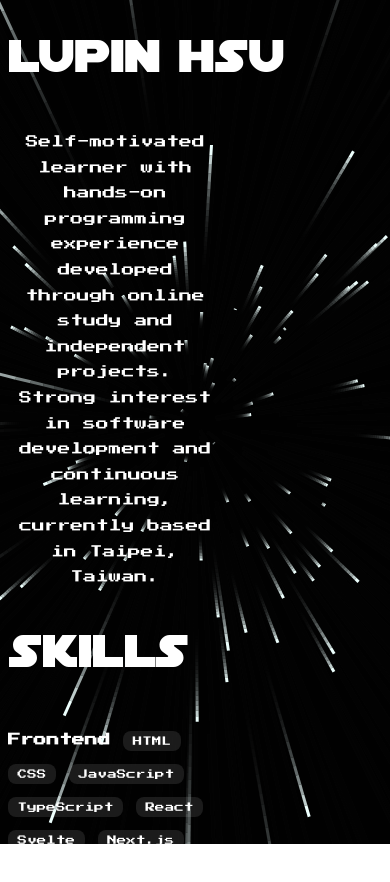
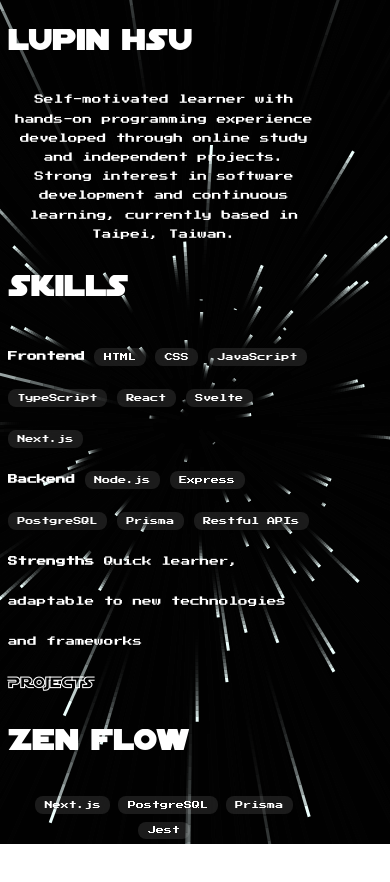
Before and after one commit to SAAAM485/portfolio, a SvelteKit app: page / in a window 390 px wide. Shown: the top 882 px of the page. Built offline with nearby package versions, Linux system fonts and the light colour scheme.

Commit message:
feat: Added mobile platform compatability.

```diff
--- a/src/routes/+page.svelte
+++ b/src/routes/+page.svelte
@@ -389,7 +389,7 @@
 	}
 	p.skills {
 		text-align: start;
-		line-height: 2rem;
+		line-height: 2.5rem;
 	}
 	a {
 		color: white;
@@ -410,6 +410,7 @@
 		border-radius: 0.5rem;
 		font-family: 'PressStart2P', cursive;
 		font-size: 0.6rem;
+		text-wrap: nowrap;
 	}
 	.tech:hover {
 		background-color: rgba(255, 255, 255, 0.3);
@@ -421,7 +422,7 @@
 		flex-direction: column;
 		gap: 1rem;
 		align-items: flex-start;
-		width: 20%;
+		margin: 0 auto;
 	}
 	.contact-link {
 		display: flex;
@@ -435,4 +436,45 @@
 		font-family: 'PressStart2P', cursive;
 		font-size: 0.8rem;
 	}
+
+	@media (max-width: 768px) {
+		h1 {
+			font-size: 3rem;
+		}
+		p {
+			width: 80%;
+			font-size: 0.7rem;
+			line-height: 1.4rem;
+		}
+	}
+	@media (max-width: 480px) {
+		h1 {
+			font-size: 2rem;
+		}
+		p {
+			width: 80%;
+			font-size: 0.6rem;
+			line-height: 1.2rem;
+		}
+		.techContainer {
+			width: 80%;
+			text-wrap: nowrap;
+		}
+		h3 {
+			font-size: 1rem;
+		}
+		span.tech {
+			font-size: 0.5rem;
+		}
+		.contact {
+			font-size: 0.6rem;
+		}
+		.contact-link {
+			gap: 0.6rem;
+		}
+		p.description {
+			font-size: 0.6rem;
+			line-height: 1.2rem;
+		}
+	}
 </style>
```
